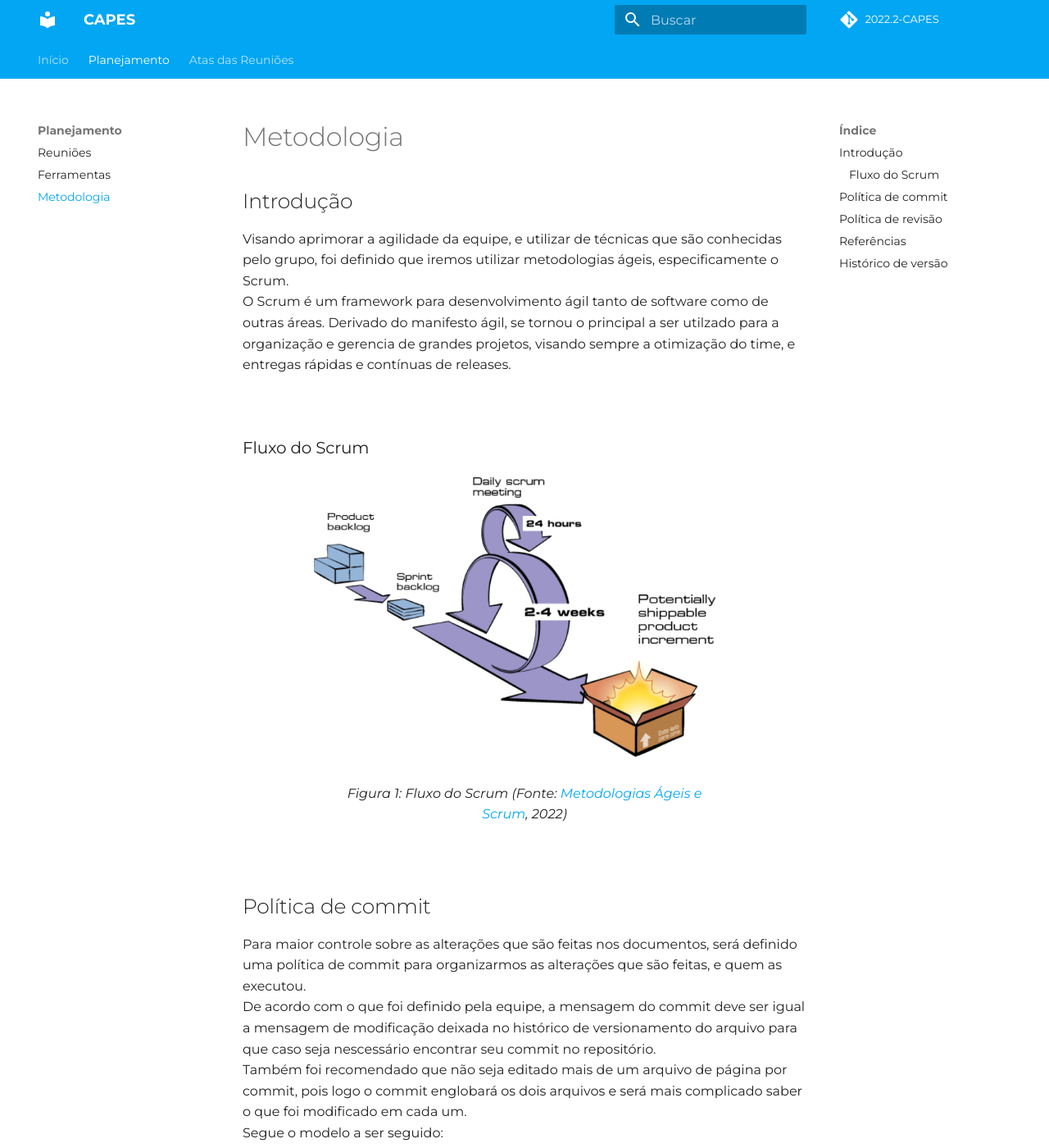
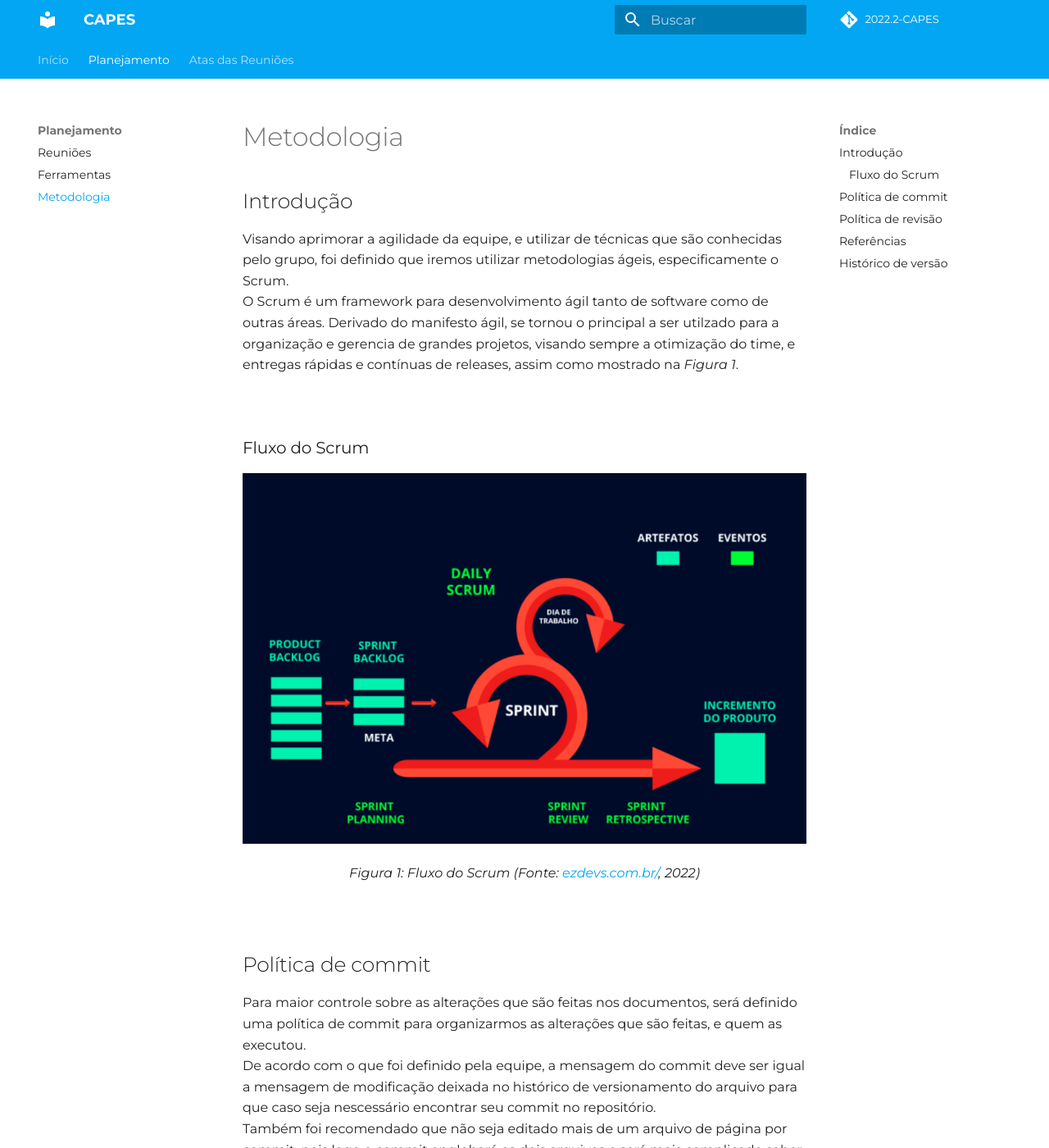
Before and after one commit to Interacao-Humano-Computador/2022.2-Skoob, an MkDocs documentation site: the page built from docs/planejamento/metodologia.md, in a window 1280 px wide and 1400 px high. Shown: the whole window at 82% size. Built offline with MkDocs 1.6.1 and Material for MkDocs 9.7.7, drawn with Linux system fonts in a browser that asks for light colours; some web fonts are replaced; comment, search, counter and statistics services are not loaded; some of the changed text lies outside the part shown.

Commit message:
Ajustado figura 1

```diff
--- a/docs/planejamento/metodologia.md
+++ b/docs/planejamento/metodologia.md
@@ -3,14 +3,14 @@
 ## Introdução
 Visando aprimorar a agilidade da equipe, e utilizar de técnicas que são conhecidas pelo grupo, foi definido que iremos utilizar metodologias ágeis, especificamente o Scrum.
 </br>
-O Scrum é um framework para desenvolvimento ágil tanto de software como de outras áreas. Derivado do manifesto ágil, se tornou o principal a ser utilzado para a organização e gerencia de grandes projetos, visando sempre a otimização do time, e entregas rápidas e contínuas de releases.
+O Scrum é um framework para desenvolvimento ágil tanto de software como de outras áreas. Derivado do manifesto ágil, se tornou o principal a ser utilzado para a organização e gerencia de grandes projetos, visando sempre a otimização do time, e entregas rápidas e contínuas de releases, assim como mostrado na <i>Figura 1</i>.
 
 </br>
 
 ### Fluxo do Scrum
 
-![scrum Fluxo](./assets/scrumFluxo.png)
-<figcaption align="center">Figura 1: Fluxo do Scrum (Fonte: <a href="https://metodologiaagil.com/scrum/" target="_blanck">Metodologias Ágeis e Scrum</a>, 2022)</figcaption>
+![scrum Fluxo](./assets/scrum.png)
+<figcaption align="center">Figura 1: Fluxo do Scrum (Fonte: <a href="https://ezdevs.com.br/scrum-na-pratica-entendendo-o-fluxo/" target="_blanck">ezdevs.com.br/</a>, 2022)</figcaption>
 
 </br>
 
@@ -39,3 +39,4 @@ Para que nenhum arquivo fique com alguma informação faltando ou errada, foi de
 | :-----: | :----: | :----------: | :------------: | :--------: |
 | 0.1 | 15/11/2022 | Criado arquivo sobre metodologias | Wildemberg Sales | João Pedro Alves |
 | 0.2 | 18/11/2022 | Ajustado links e títulos | Wildemberg Sales | João Pedro Alves |
+| 0.3 | 22/11/2022 | Ajustado figura 1 | Wildemberg Sales | João Pedro Alves |
```
Also changed, not shown: docs/planejamento/reunioes.md (+1 -1 lines), docs/planejamento/assets/scrum.png (added), docs/planejamento/assets/scrumFluxo.png (deleted), 1 other file.
